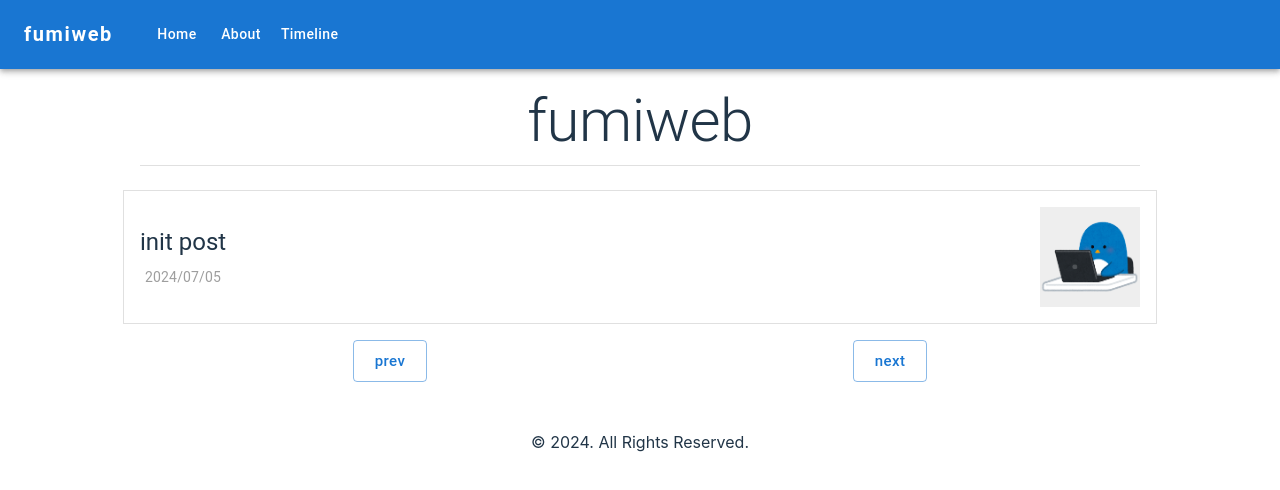
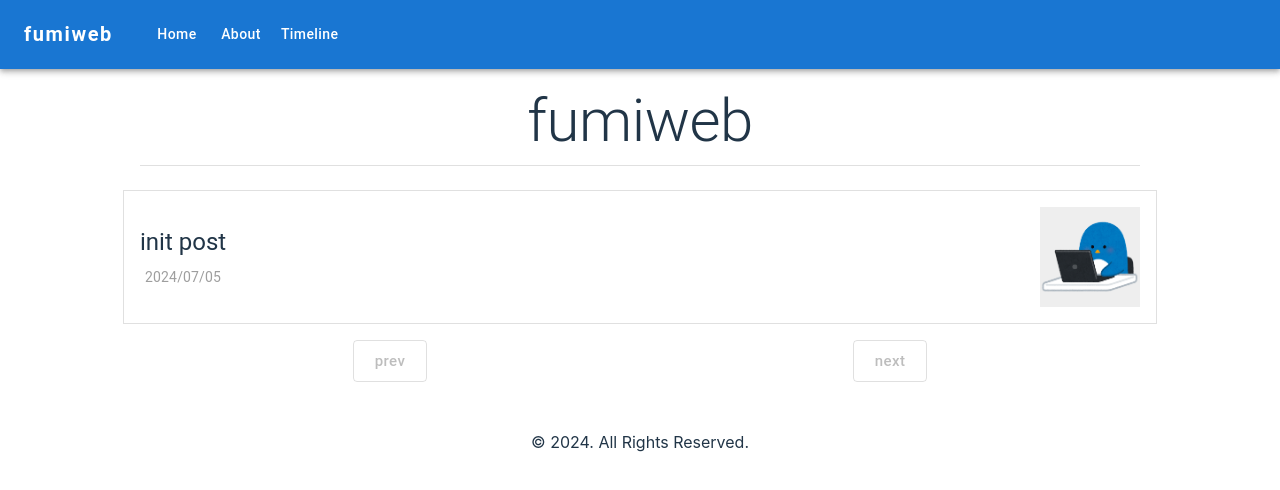
Before and after one commit to yamashitafumihiro/fumiweb-vitest, a React (Vite) app in the folder frontend/: page /home in a window 1280 px wide. Shown: the top 490 px of the page. Built offline with nearby package versions, Linux system fonts and the light colour scheme.

Commit message:
次へボタンと前へボタンを4ページ以下ならdisabledにしました。

```diff
--- a/frontend/src/components/HomePage.tsx
+++ b/frontend/src/components/HomePage.tsx
@@ -73,10 +73,16 @@ const HomePage: React.FC = () => {
                 <Grid container alignItems='center'>
                     <Grid item xs={6}>
                         <Button variant="outlined" size="large" onClick={handlePrevPage}
-                                sx={{textTransform: "none"}}>prev</Button>
+                                disabled={blogposts.length <= 4}
+                                sx={{textTransform: "none"}}>
+                            prev
+                        </Button>
                     </Grid>
                     <Grid item xs={6}>
-                        <Button variant="outlined" size="large" onClick={handleNextPage} sx={{textTransform: "none"}}>next
+                        <Button variant="outlined" size="large" onClick={handleNextPage}
+                                disabled={blogposts.length <= 4}
+                                sx={{textTransform: "none"}}>
+                            next
                         </Button>
                     </Grid>
                 </Grid>
```
